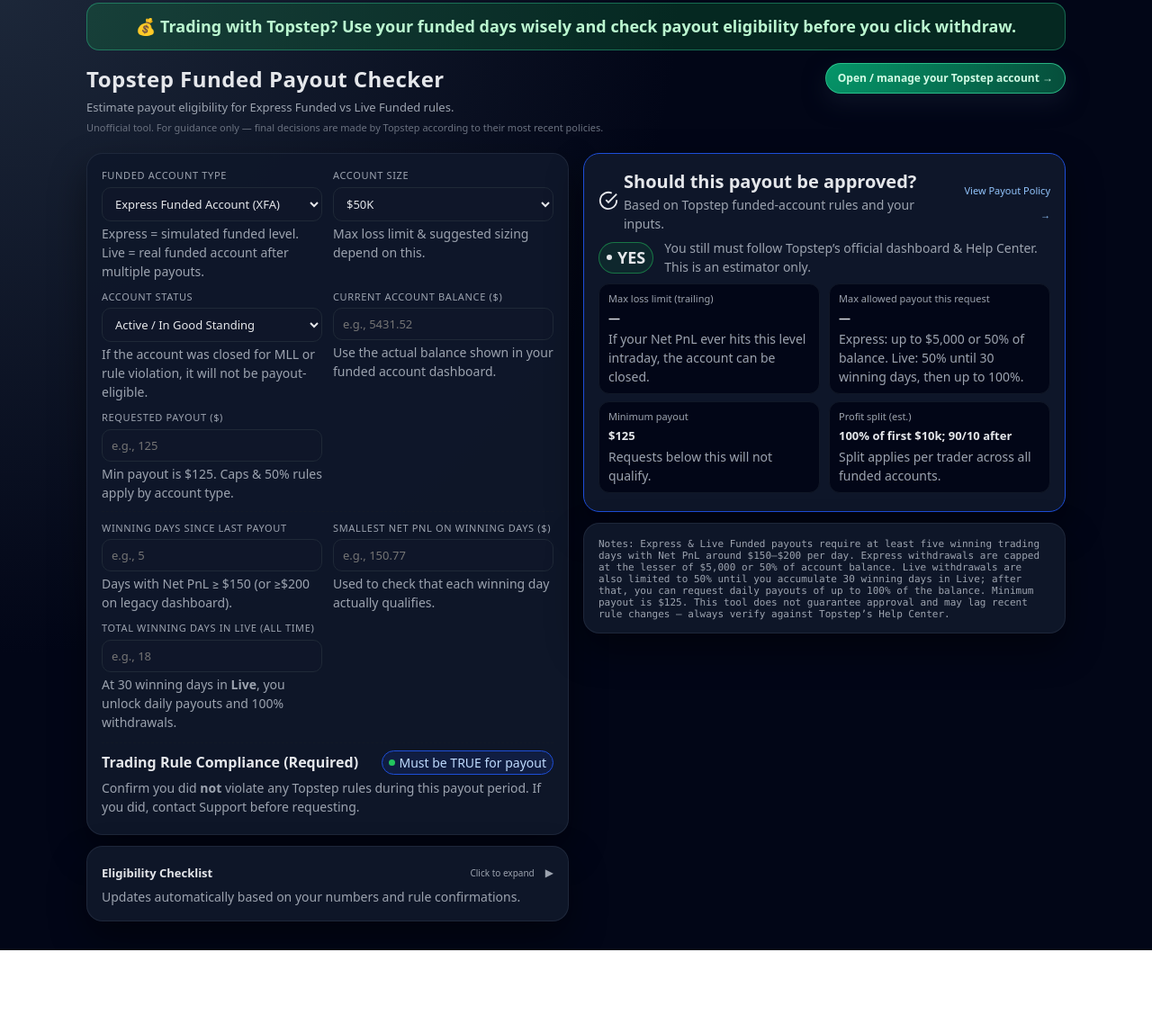
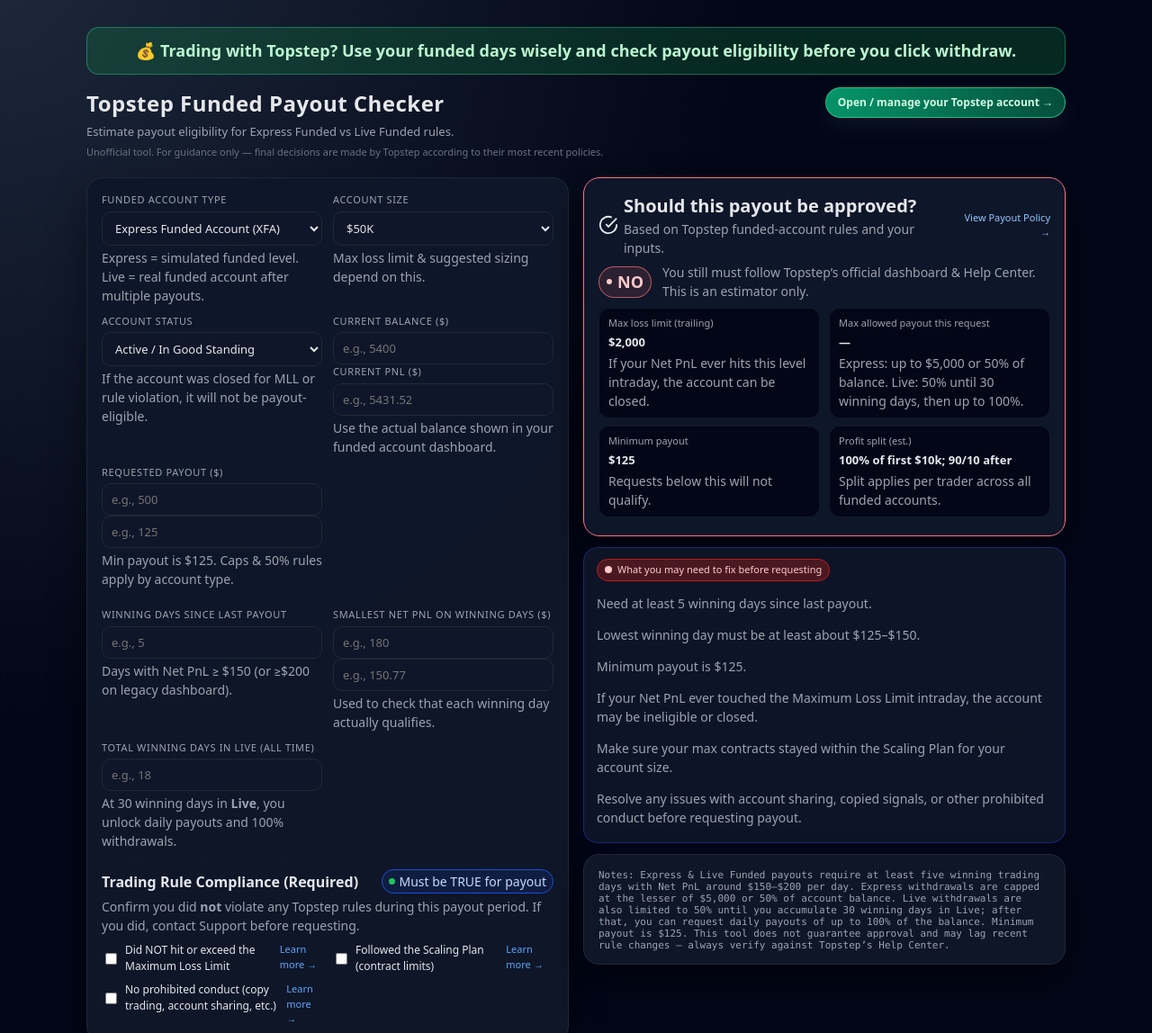
Before and after one commit to Zero-FA/topsteppayoutchecker, a plain HTML site: page index.html in a window 1280 px wide. Shown: the part 29-1177 px from the top of the page at 90% size. Before the commit the page ends 1085 px from the top, so only its background shows below. Drawn offline with Linux system fonts and the light colour scheme.

Commit message:
Update index.html

```diff
--- a/index.html
+++ b/index.html
@@ -1,3 +1,4 @@
+@@ -1,815 +1,845 @@
 <!doctype html>
 <html lang="en">
 <head>
@@ -303,7 +304,9 @@
           </div>
 
           <div>
-            <div class="label">Current Account Balance ($)</div>
+            <div class="label">Current Balance ($)</div>
+            <input id="currentBalance" class="input" inputmode="decimal" placeholder="e.g., 5400" />
+            <div class="label">Current PnL ($)</div>
             <input id="currentBalance" class="input" inputmode="decimal" placeholder="e.g., 5431.52" />
             <div class="help">
               Use the actual balance shown in your funded account dashboard.
@@ -312,6 +315,7 @@
 
           <div>
             <div class="label">Requested Payout ($)</div>
+            <input id="requestedPayout" class="input" inputmode="decimal" placeholder="e.g., 500" />
             <input id="requestedPayout" class="input" inputmode="decimal" placeholder="e.g., 125" />
             <div id="minPayoutHelp" class="help">
               Min payout is $125. Caps & 50% rules apply by account type.
@@ -334,6 +338,7 @@
 
           <div>
             <div class="label">Smallest Net PnL on Winning Days ($)</div>
+            <input id="minWinPnl" class="input" inputmode="decimal" placeholder="e.g., 180" />
             <input id="minWinPnl" class="input" inputmode="decimal" placeholder="e.g., 150.77" />
             <div class="help">
               Used to check that each winning day actually qualifies.
@@ -560,13 +565,29 @@ function renderRules() {
       rulesList.appendChild(li);
     });
   }
+function renderRules() {
+  const firm = $("#firm").value;
+  rulesList.innerHTML = "";
+  FIRM_RULES[firm].forEach(rule => {
+    const li = document.createElement("li");
+    li.innerHTML = `
+      <div class="rule-main">
+        <input type="checkbox" id="rule_${rule.key}" data-rule="${rule.key}" />
+        <label for="rule_${rule.key}">${rule.label}</label>
+      </div>
+      <a href="${RULE_LINKS[rule.key]}" target="_blank" class="rule-link">
+        Learn more →
+      </a>
+    `;
+    rulesList.appendChild(li);
+  });
 
-// 🔥 FIXED: attach checkbox listeners AFTER rules exist
-function attachRuleEvents() {
+  // 🔥 FIXED: Auto-update when checking ANY rule box
   rulesList.querySelectorAll("input[type='checkbox']").forEach(box => {
     box.addEventListener("input", render);
   });
 }
+
   /* ---------- Evaluation Logic for Express & Live ---------- */
 
   function evaluate(inputs) {
@@ -802,13 +823,10 @@ $("#firm").addEventListener("change", () => {
     // Update payout policy link
     $("#policyLink").href =
       $("#firm").value === "express"
-      ? "https://help.topstep.com/en/articles/8284215-express-funded-account-parameters"
-      : "https://help.topstep.com/en/articles/8284233-topstep-payout-policy";
+        ? "https://help.topstep.com/en/articles/8284233-topstep-payout-policy"
+        : "https://help.topstep.com/en/articles/8284215-express-funded-account-parameters";
 
-  // Rebuild rules + reattach checkbox listeners
     renderRules();
-  attachRuleEvents();
-
     render();
   });
 
@@ -821,13 +839,13 @@ $("#checklistHeader").addEventListener("click", () => {
   body.style.display = open ? "none" : "block";
   icon.textContent = open ? "▶" : "▼";
 });
+  /* Initialize */
+  renderRules();
+  render();
 
-/* ---------- Initialize ---------- */
+}); // DOMContentLoaded
+</script>
 
-// Hide Live-only fields on first load
-$("#liveOnlyWrap").style.display =
-  ($("#firm").value === "live" ? "block" : "none");
-
-renderRules();
-attachRuleEvents();   // ← REQUIRED on first load
-render();
+<script src="https://cdn.vercel-insights.com/v1/script.js" defer></script>
+</body>
+</html>
```
Lines whose indentation alone changed are shown as unchanged.
